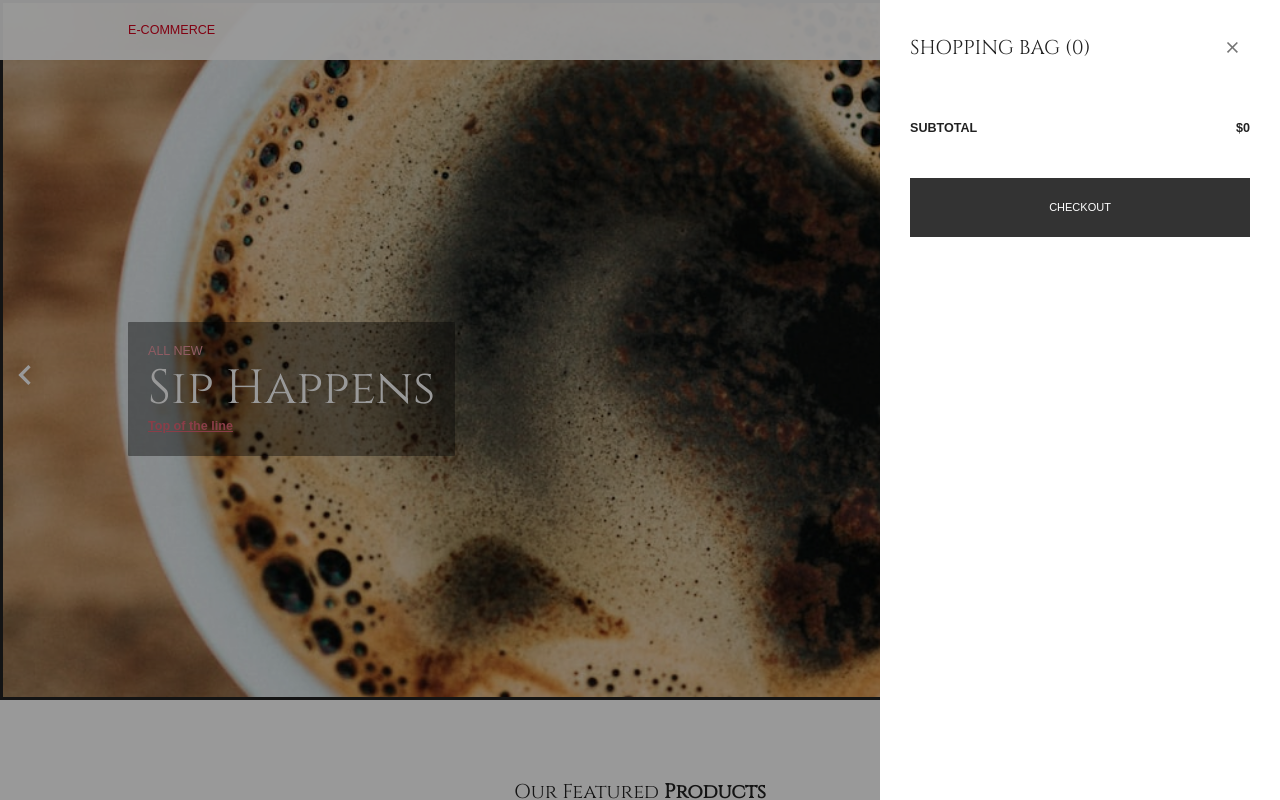
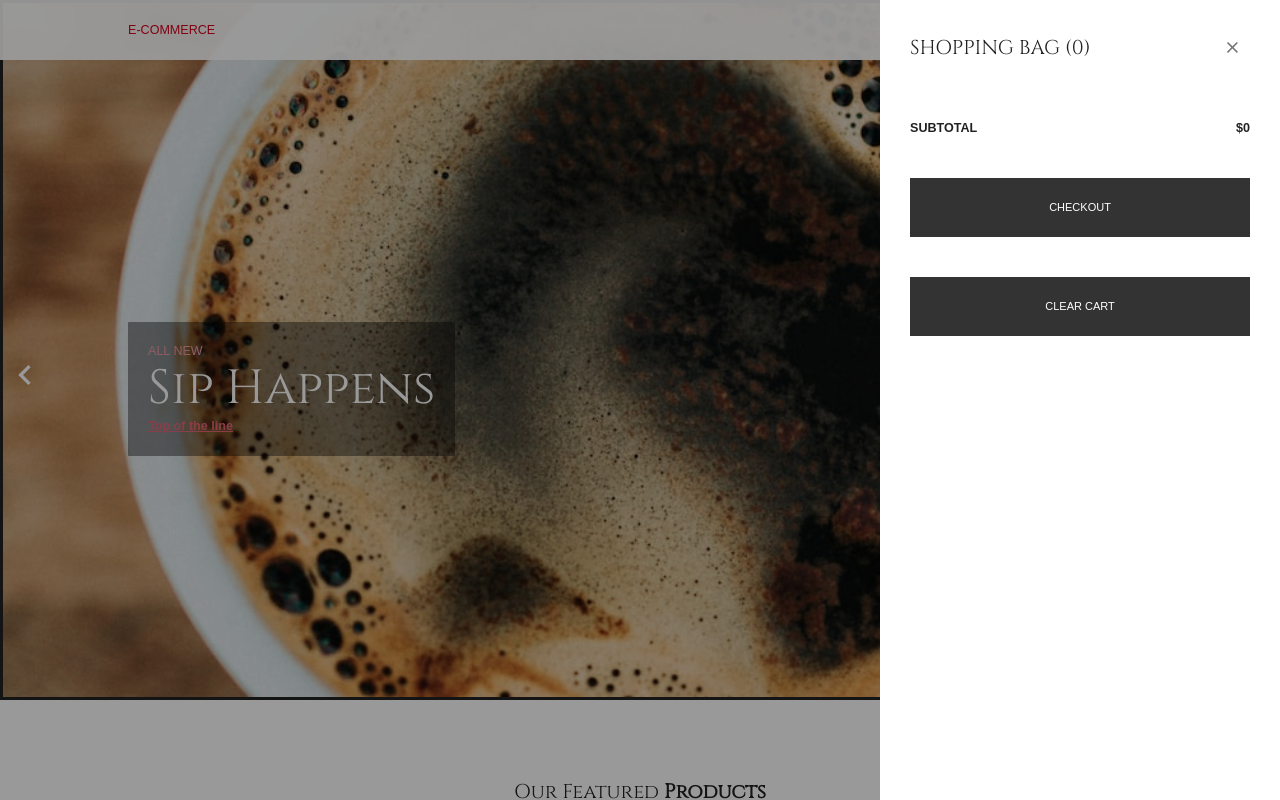
Before and after one commit to Gtimed61/Sip-Happens, a React (Create React App) app in the folder client/: page / in a window 1280 px wide. Both pictures are taken after a click on the button 1079 px from the left and 30 px from the top of the page. Shown: the top 800 px of the page. Built offline with nearby package versions, Linux system fonts and the light colour scheme; a web font is replaced by a local one.

Commit message:
delete button

```diff
--- a/client/src/scenes/global/CartMenu.jsx
+++ b/client/src/scenes/global/CartMenu.jsx
@@ -24,6 +24,7 @@ import { useLazyQuery } from "@apollo/client";
 import gql from "graphql-tag";
 import { useRef, useEffect } from "react";
 import ShoppingList, { shoppingCart } from "../home/ShoppingList";
+import { red } from "@mui/material/colors";
 
 export function makeShoppingCartDiv(cart) {
 
@@ -39,6 +40,12 @@ export function makeShoppingCartDiv(cart) {
         </MDBCardBody>
       </MDBCard>
   );
+}
+function clearCart(coffee) {
+  if (shoppingCart.has(coffee)) {
+    Map.shoppingCart.clear()
+  }
+  console.log(shoppingCart)
 }
 
 const FlexBox = styled(Box)`
@@ -112,6 +119,21 @@ const CartMenu = () => {
             >
               CHECKOUT
             </Button>
+            <Button
+              sx={{
+                backgroundColor: shades.primary[400],
+                color: "white",
+                borderRadius: 0,
+                minWidth: "100%",
+                padding: "20px 40px",
+                m: "20px 0",
+              }}
+              onClick={() => {
+               clearCart (shoppingCart) ;
+              }}
+            >
+              CLEAR CART
+            </Button>
           </Box>
         </Box>
       </Box>
--- a/client/src/scenes/home/ShoppingList.jsx
+++ b/client/src/scenes/home/ShoppingList.jsx
@@ -91,6 +91,7 @@ const ShoppingList = () => {
         Our Featured <b>Products</b>
       </Typography>
       <Tabs
+        value={0}
         textColor="primary"
         indicatorColor="primary"
         centered
```
